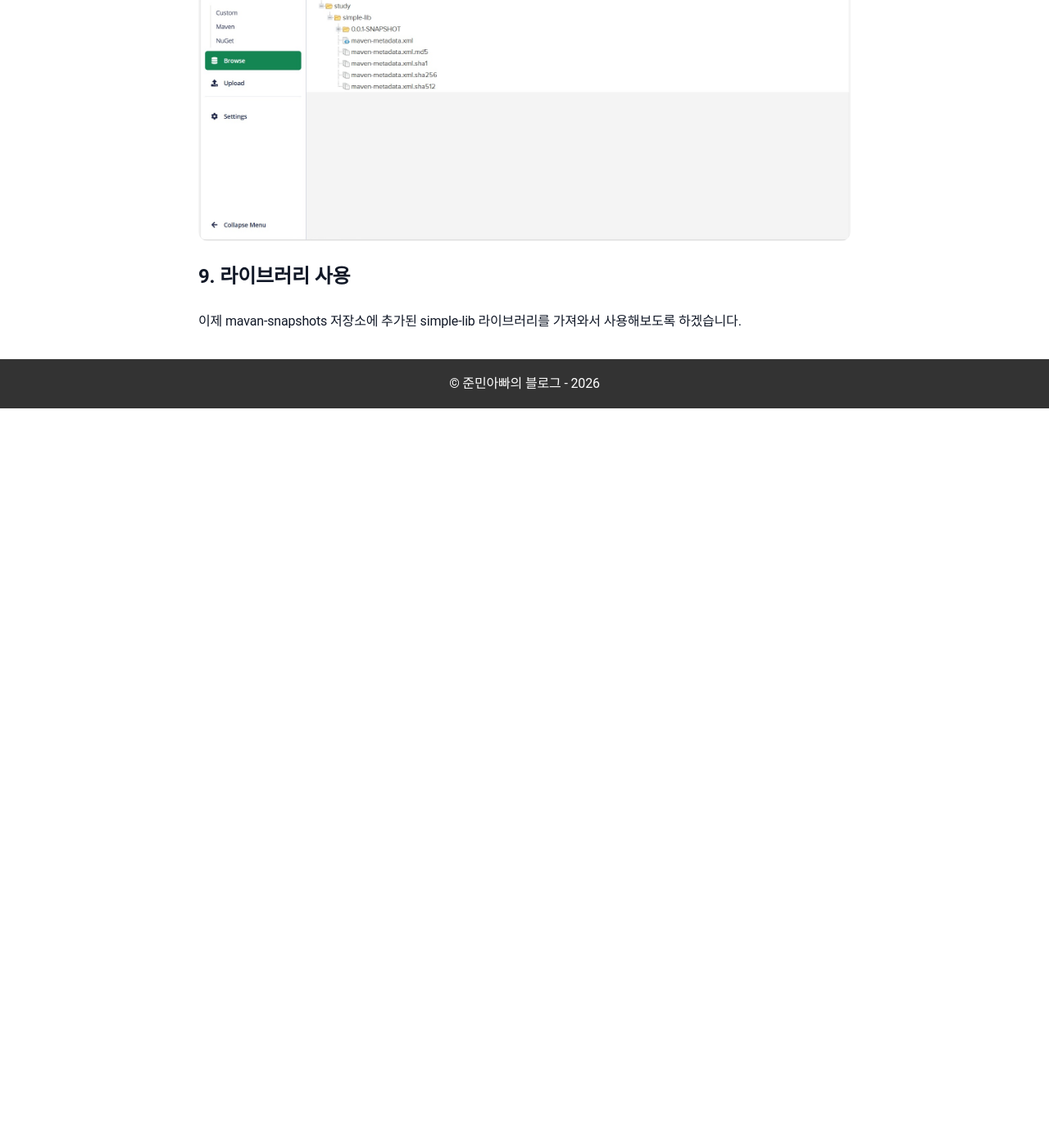
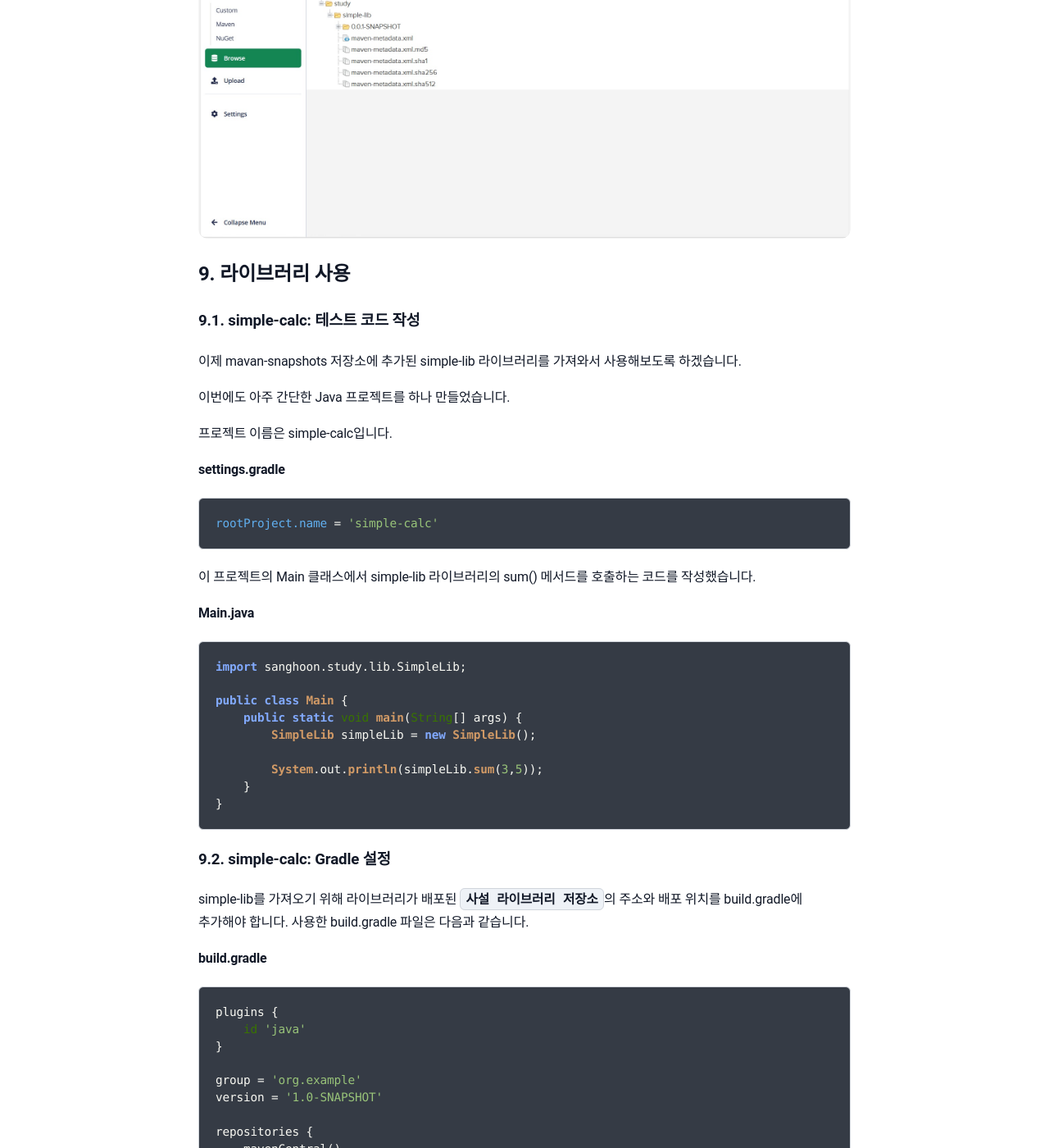
Before and after one commit to sanghoon-lee/sanghoon-lee.github.io, a Jekyll site: the page built from _posts/2026-03-10-localNexus.md, in a window 1280 px wide and 1400 px high, scrolled down 11132 px. Shown: the whole window at 82% size. Built offline with Jekyll 4.4.1, drawn with Linux system fonts in a browser that asks for light colours; nearby versions of some CDN libraries; comment, search, counter and statistics services are not loaded; before the commit the page ends 11630 px from its top, so only the background shows below that; some of the changed text lies outside the part shown.

Commit message:
Nexus 포스팅 추가

````diff
--- a/_posts/2026-03-10-localNexus.md
+++ b/_posts/2026-03-10-localNexus.md
@@ -238,6 +238,13 @@ group 저장소는 이름처럼 여러 저장소를 하나의 저장소처럼
 
 보통은 배포 권한을 가진 계정을 별도로 만들어서 사용합니다. 하지만, 이번에는 라이브러리 배포 과정을 확인하는 것이 주 목적입니다. 그래서 admin 계정을 사용했습니다.
 
+**gradle.properties**
+
+```properties
+nexusUsername={배포 계정}
+nexusPassword={비밀번호}
+```
+
 ### 8.2. simple-lib: 라이브러리 코드 작성
 
 라이브러리 배포를 위해서 아주 간단한 Java 프로젝트를 하나 만들었습니다.
@@ -331,12 +338,6 @@ version    = 0.0.1-SNAPSHOT
 implementation 'sanghoon.study:simple-lib:0.0.1-SNAPSHOT'
 ```
 
-**gradle.properties 작성**
-```properties
-nexusUsername={배포 계정}
-nexusPassword={비밀번호}
-```
-
 ### 8.4. simple-lib: 배포
 
 Gralde을 reload하고, publish task가 생성되었는지 확인합니다.
@@ -344,6 +345,7 @@ Gralde을 reload하고, publish task가 생성되었는지 확인합니다.
 publish task를 실행하면, Gradle이 프로젝트를 빌드한 뒤 지정된 `Nexus` 저장소로 artifact를 업로드합니다.
 
 **publish task 실행**
+
 ```bash
 gradle.bat publish
 ```
@@ -355,4 +357,71 @@ IDE에서 빌드와 배포가 성공했습니다. `Nexus`에서 Browse > maven-s
 
 ## 9. 라이브러리 사용
 
+### 9.1. simple-calc: 테스트 코드 작성
+
 이제 mavan-snapshots 저장소에 추가된 simple-lib 라이브러리를 가져와서 사용해보도록 하겠습니다.
+
+이번에도 아주 간단한 Java 프로젝트를 하나 만들었습니다.
+
+프로젝트 이름은 simple-calc입니다.
+
+**settings.gradle**
+```
+rootProject.name = 'simple-calc'
+```
+
+이 프로젝트의 Main 클래스에서 simple-lib 라이브러리의 sum() 메서드를 호출하는 코드를 작성했습니다.
+
+**Main.java**
+```java
+import sanghoon.study.lib.SimpleLib;
+
+public class Main {
+    public static void main(String[] args) {
+        SimpleLib simpleLib = new SimpleLib();
+
+        System.out.println(simpleLib.sum(3,5));
+    }
+}
+```
+
+### 9.2. simple-calc: Gradle 설정
+
+simple-lib를 가져오기 위해 라이브러리가 배포된 `사설 라이브러리 저장소`의 주소와 배포 위치를 build.gradle에 추가해야 합니다.
+사용한 build.gradle 파일은 다음과 같습니다.
+
+**build.gradle**
+
+```groovy
+plugins {
+    id 'java'
+}
+
+group = 'org.example'
+version = '1.0-SNAPSHOT'
+
+repositories {
+    mavenCentral()
+
+    maven {
+        url = uri('http://10.68.65.187:8081/repository/maven-snapshots/')
+        allowInsecureProtocol = true
+    }
+}
+
+dependencies {
+    testImplementation platform('org.junit:junit-bom:5.10.0')
+    testImplementation 'org.junit.jupiter:junit-jupiter'
+    implementation 'sanghoon.study:simple-lib:0.0.1-SNAPSHOT'
+}
+
+test {
+    useJUnitPlatform()
+}
+```
+
+> build.gradle 파일을 작성하고, Gradle을 Reload를 해야만 라이브러리를 가져올 수 있습니다.
+
+### 9.3. simple-calc: 실행 결과
+
+sum() 메서드가 정상적으로 호출되면서 기대했던 값인 8이 터미널로 출력되는 것을 확인할 수 있었습니다.
````
